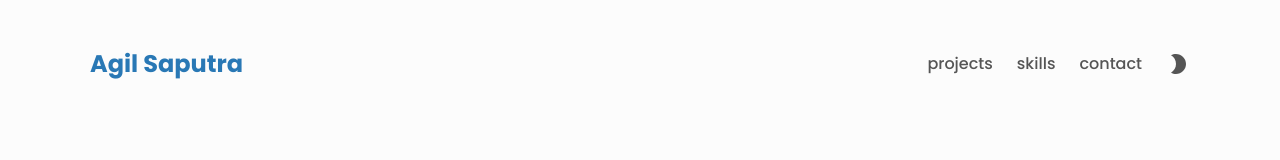
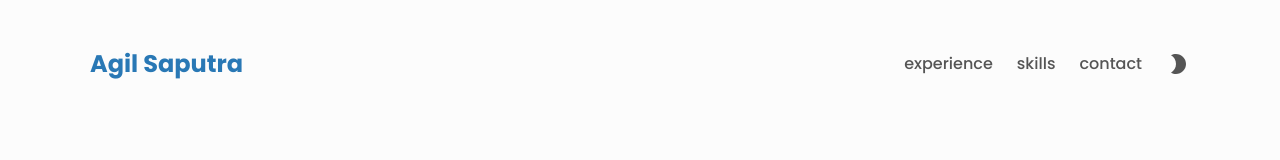
Before and after one commit to agilsaputra/portfolio, a React (Create React App) app: page / in a window 1280 px wide. Shown: the top 160 px of the page. Built offline with nearby package versions, Linux system fonts and the light colour scheme.

Commit message:
Update Navbar.js

```diff
--- a/src/components/Navbar/Navbar.js
+++ b/src/components/Navbar/Navbar.js
@@ -26,7 +26,7 @@ const Navbar = () => {
               onClick={toggleNavList}
               className='link link--nav'
             >
-              Projects
+              Experience
             </a>
           </li>
         ) : null}
```
